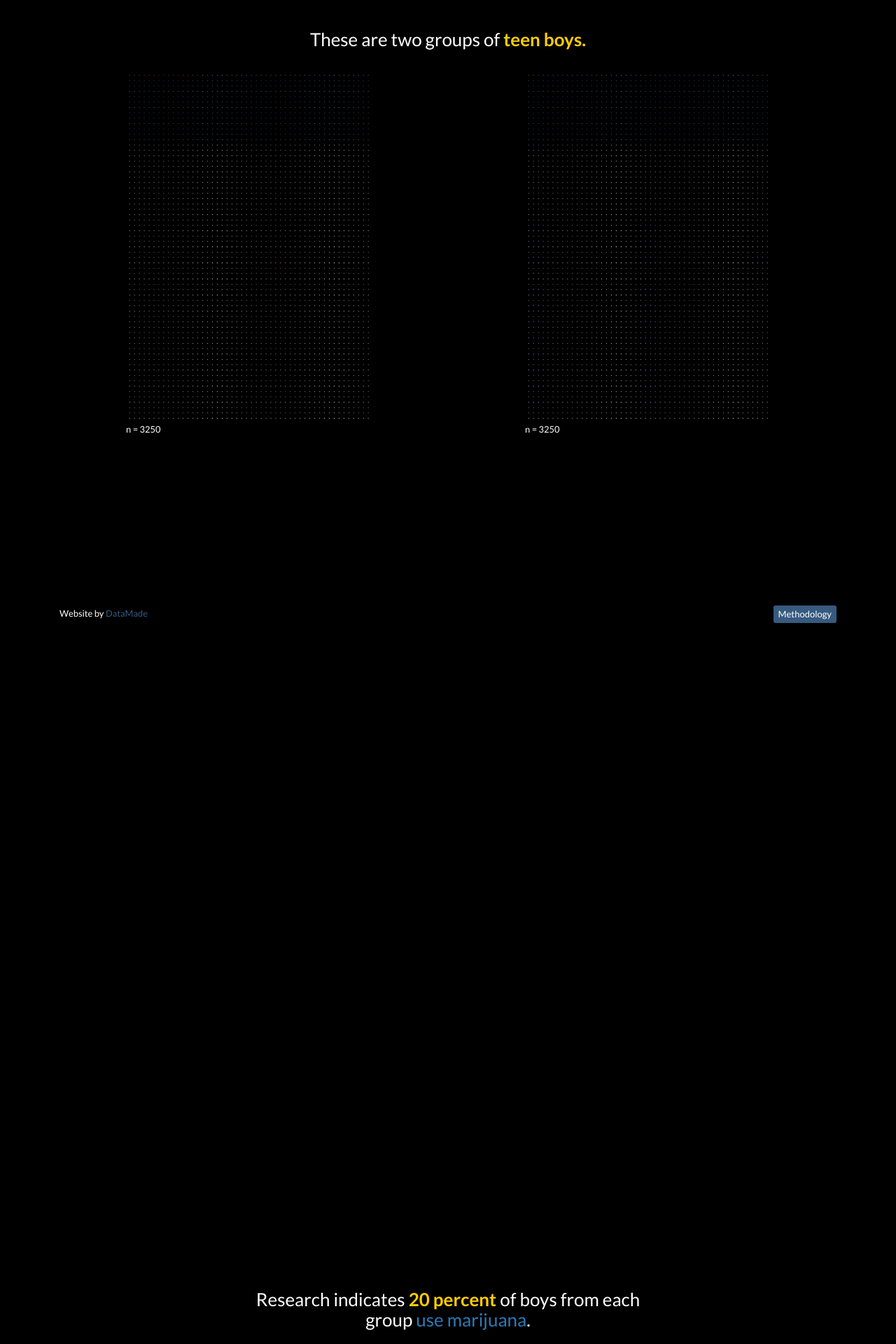
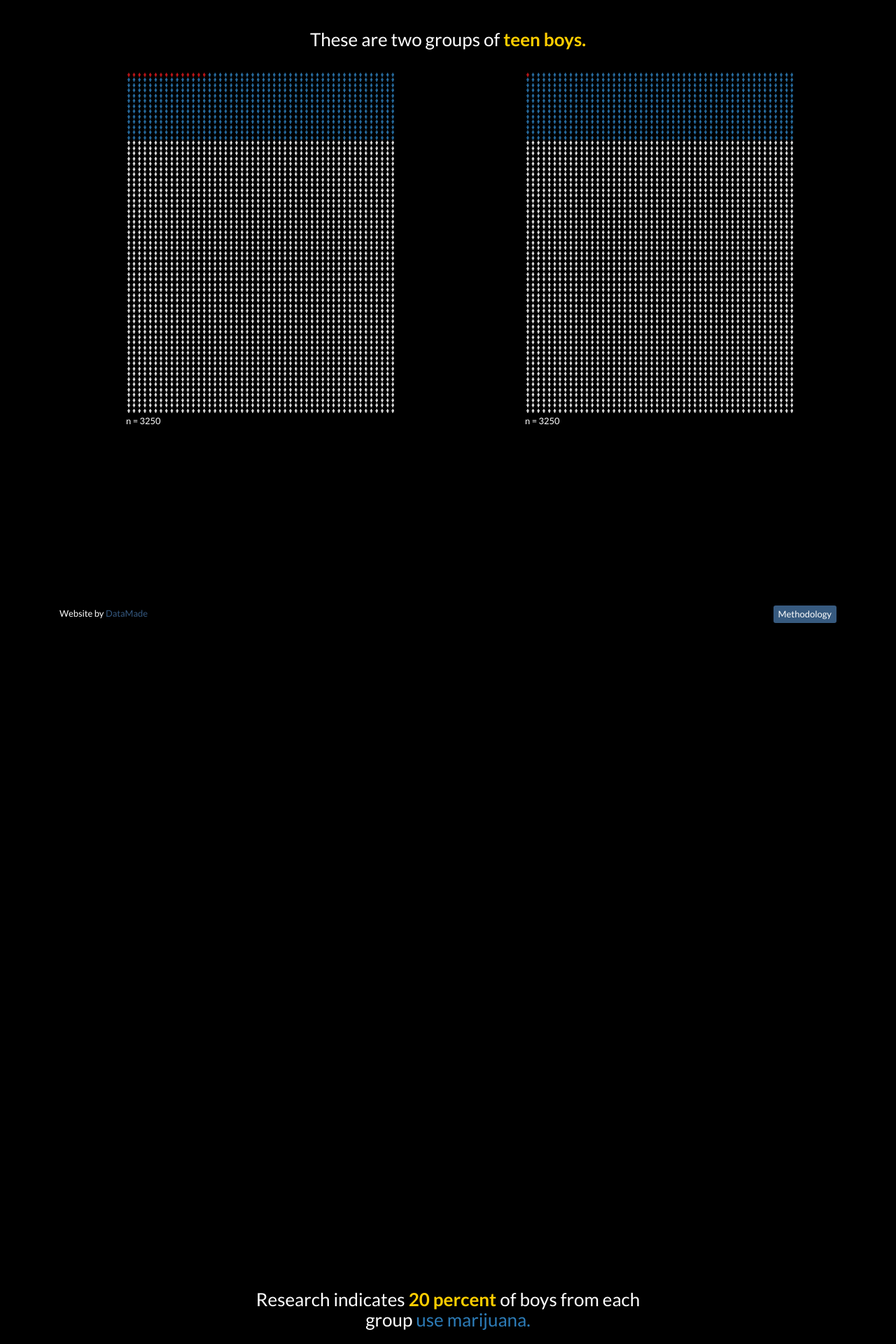
Before and after one commit to datamade/justice-divided, a Jekyll site: the page built from index.html, in a window 1280 px wide. Shown: the top 1920 px of the page at 70% size. Built offline with Jekyll 4.4.1, drawn with Linux system fonts in a browser that asks for light colours.

Commit message:
img grids -> js grids

```diff
--- a/_layouts/default.html
+++ b/_layouts/default.html
@@ -134,6 +134,8 @@
   <script src="js/analytics_lib.js"></script>
   <script src="js/bootstrap.min.js"></script>
   <script src="js/jquery.inview.min.js"></script>
+  <script src="js/grid.js"></script>
+
   <script>
 
       $('.section').each(function() {
--- a/css/custom.css
+++ b/css/custom.css
@@ -33,3 +33,18 @@ strong {
 .arrest {
     color: #d7191c;
 }
+
+#base_pop_a, #base_pop_b {
+  line-height: 7.5px;
+  font-size: 0.4em;
+}
+
+#marijuana_a, #marijuana_b {
+  line-height: 15px;
+  font-size: .75em;
+}
+
+#arrests_a, #arrests_b {
+  line-height: 75px;
+  font-size: 3.75em;
+}
--- a/index.html
+++ b/index.html
@@ -12,12 +12,12 @@ title:
         </div>
         <div class="row">
             <div class="col col-sm-12 center-block" id="base_population">
-                <div class="col col-sm-4 col-sm-offset-1">
-                    <img class="img-responsive center-block" src="img/base_population_a.png">
+                <div class="col col-sm-5 col-sm-offset-1">
+                    <div class="grid" id="base_pop_a"></div>
                     <small>n = 3250</small>
                 </div>
-                <div class="col col-sm-4 col-sm-offset-2">
-                    <img class="img-responsive center-block" src="img/base_population_b.png">
+                <div class="col col-sm-5 col-sm-offset-1">
+                    <div class="grid" id="base_pop_b"></div>
                     <small>n = 3250</small>
                 </div>
             </div>
@@ -27,17 +27,17 @@ title:
     <div class="section">
         <div class="row">
             <div class="col col-sm-6 col-sm-offset-3 text-center">
-                <h3>Research indicates <strong>20 percent</strong> of boys from each group <span class="use-mj">use marijuana</span>.</h3><br />
+                <h3>Research indicates <strong>20 percent</strong> of boys from each group <span class="use-mj">use marijuana.</span></h3><br />
             </div>
         </div>
         <div class="row">
             <div class="col col-sm-12 center-block" id="marijuana_users">
-                <div class="col col-sm-4 col-sm-offset-1">
-                    <img class="img-responsive center-block" src="img/marijuana_users_a.png">
+                <div class="col col-sm-5 col-sm-offset-1">
+                    <div class="grid" id="marijuana_a"></div>
                     <small>n = 650</small>
                 </div>
-                <div class="col col-sm-4 col-sm-offset-2">
-                    <img class="img-responsive center-block" src="img/marijuana_users_b.png">
+                <div class="col col-sm-5 col-sm-offset-1">
+                    <div class="grid" id="marijuana_b"></div>
                     <small>n = 650</small>
                 </div>
             </div>
@@ -55,12 +55,12 @@ title:
         </div>
         <div class="row">
             <div class="col col-sm-12 center-block" id="marijuana_arrests">
-                <div class="col col-sm-4 col-sm-offset-1">
-                    <img class="img-responsive center-block" src="img/arrests_a.png">
+                <div class="col col-sm-5 col-sm-offset-1">
+                    <div class="grid" id="arrests_a"></div>
                     <small>n = 15</small>
                 </div>
-                <div class="col col-sm-4 col-sm-offset-2">
-                    <img class="img-responsive center-block" src="img/arrests_b.png">
+                <div class="col col-sm-5 col-sm-offset-1">
+                    <div class="grid" id="arrests_b"></div>
                     <small>n = 1</small>
                 </div>
             </div>
--- /dev/null
+++ b/js/grid.js
@@ -0,0 +1,26 @@
+var makeGrid = function(id, total, num_per_row, subpop1 = 0, subpop2 = 0) {
+  selector = 'div#' + id
+  $(selector).append('<span class="arrest"></span>')
+
+  if (id.split('_')[0] != 'arrests') {
+    $(selector).append('<span class="use-mj"></span>')
+  }
+
+  for (i = 0; i < total; i++) {
+
+    if (i < subpop1 || !Boolean(subpop1)) { el = $(selector +' span:first-child') }
+    else if (i < subpop2 || !Boolean(subpop2)) { el = $(selector + ' span:nth-child(2)') }
+    else { el = $(selector) }
+
+    if (Boolean(i) & !(i % num_per_row)) { el.append('<br>') }
+
+    el.append('<i class="fa fa-male fa-fw" aria-hidden="true"></i>')
+  }
+}
+
+makeGrid('base_pop_a', 3250, 50, 15, 650);
+makeGrid('base_pop_b', 3250, 50, 1, 650);
+makeGrid('marijuana_a', 650, 25, 15);
+makeGrid('marijuana_b', 650, 25, 1);
+makeGrid('arrests_a', 15, 5);
+makeGrid('arrests_b', 1, 1);
```
